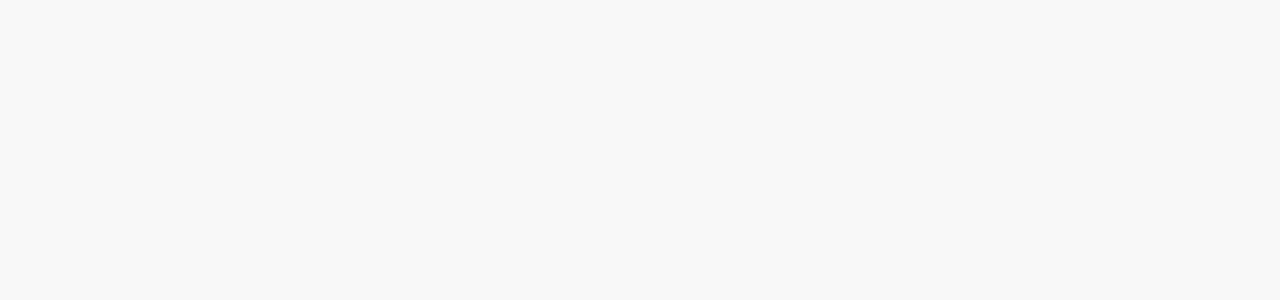
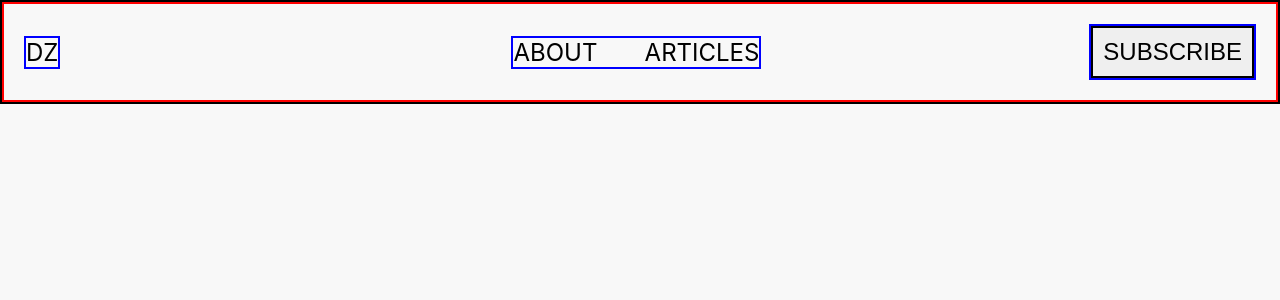
Before and after one commit to ThembaMtshelwane/assignment-1.2, a React (Vite) app: page / in a window 1280 px wide. Shown: the top 300 px of the page. Built offline with nearby package versions, Linux system fonts and the light colour scheme; a web font is replaced by a local one.

Commit message:
Navbar section

```diff
--- a/src/App.jsx
+++ b/src/App.jsx
@@ -1,7 +1,12 @@
+import Navbar from './Components/Navbar/Navbar'
 import './App.css'
 
 function App() {
-  return <></>
+  return (
+    <>
+      <Navbar />
+    </>
+  )
 }
 
 export default App
--- /dev/null
+++ b/src/Components/Navbar/Navbar.jsx
@@ -0,0 +1,23 @@
+import './navbar.css'
+
+const Navbar = () => {
+  return (
+    <nav>
+      <ul>
+        <li>
+          <a href="#hero">DZ</a>
+        </li>
+        <li>
+          <a href="#about">about</a>
+          <a href="#articles">articles</a>
+        </li>
+        <li>
+          <button className="customButton">
+            <a href="#subscribe">subscribe</a>
+          </button>
+        </li>
+      </ul>
+    </nav>
+  )
+}
+export default Navbar
--- /dev/null
+++ b/src/Components/Navbar/navbar.css
@@ -0,0 +1,30 @@
+nav {
+  border: 2px solid;
+}
+
+nav ul {
+  border: 2px solid red;
+
+  display: flex;
+  align-items: center;
+  padding: 20px;
+}
+
+li {
+  border: 2px solid blue;
+}
+
+nav ul li:first-child {
+  margin-right: auto;
+}
+nav ul li:last-child {
+  margin-left: auto;
+}
+
+nav ul li:nth-child(2) {
+  width: 20%;
+  min-width: 250px;
+  display: flex;
+  justify-content: space-between;
+  margin: 0px 0px 0px 10%;
+}
--- a/src/index.css
+++ b/src/index.css
@@ -1,3 +1,12 @@
+*,
+*::after,
+*::before {
+  margin: 0;
+  padding: 0;
+  box-sizing: border-box;
+  list-style: none;
+}
+
 :root {
   --primary-colour: black;
   --secondary-colour: #cdbeec;
@@ -24,14 +33,22 @@
 }
 
 a {
+  color: var(--primary-colour);
+  text-transform: uppercase;
   text-decoration: none;
   font-size: 24px;
 }
 
 h1 {
   font-size: 112px;
+  text-align: center;
 }
 
-h3{
+h3 {
   font-size: 32px;
 }
+
+button {
+  padding: 10px;
+  border: 2px solid var(--primary-colour);
+}
```
